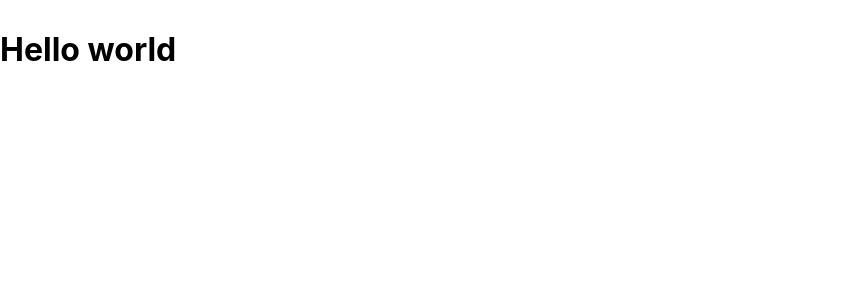
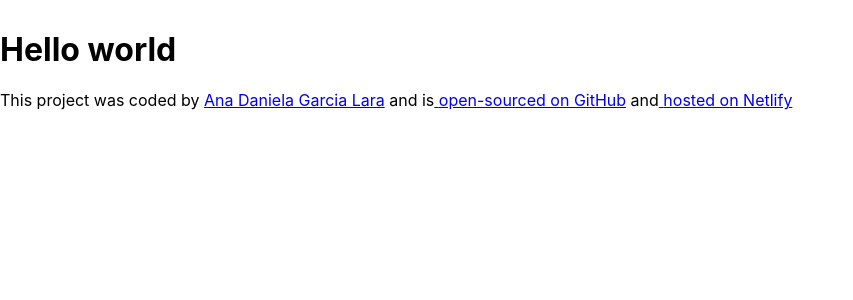
Before and after one commit to AnaDany98/dictionary-project, a React (Create React App) app: page / in a window 1280 px wide. Shown: the top 300 px of the page, without its empty margins (0-853 px from the left). Built offline with nearby package versions, Linux system fonts and the light colour scheme.

Commit message:
Added the footer

```diff
--- a/src/App.js
+++ b/src/App.js
@@ -3,8 +3,38 @@ import './App.css';
 export default function App() {
   return (
     <div className="App">
-      <header className="App-header"></header>
-      <h1>Hello world</h1>
+      <div className="container">
+        <header className="App-header"></header>
+        <h1>Hello world</h1>
+      </div>
+      <footer>
+        This project was coded by{" "}
+        <a
+          href="https://www.linkedin.com/in/ana-daniela-garc%C3%ADa-lara-001336216/"
+          target="_blank"
+          rel="noreferrer noopener"
+        >
+          Ana Daniela Garcia Lara
+        </a>{" "}
+        and is
+        <a
+          href="https://github.com/AnaDany98/dictionary-project"
+          target="_blank"
+          rel="noreferrer noopener"
+        >
+          {" "}
+          open-sourced on GitHub
+        </a>{" "}
+        and
+        <a
+          href="https://eclectic-syrniki-f10d7b.netlify.app//"
+          target="_blank"
+          rel="noreferrer noopener"
+        >
+          {" "}
+          hosted on Netlify
+        </a>
+      </footer>
     </div>
   );
 }
```
